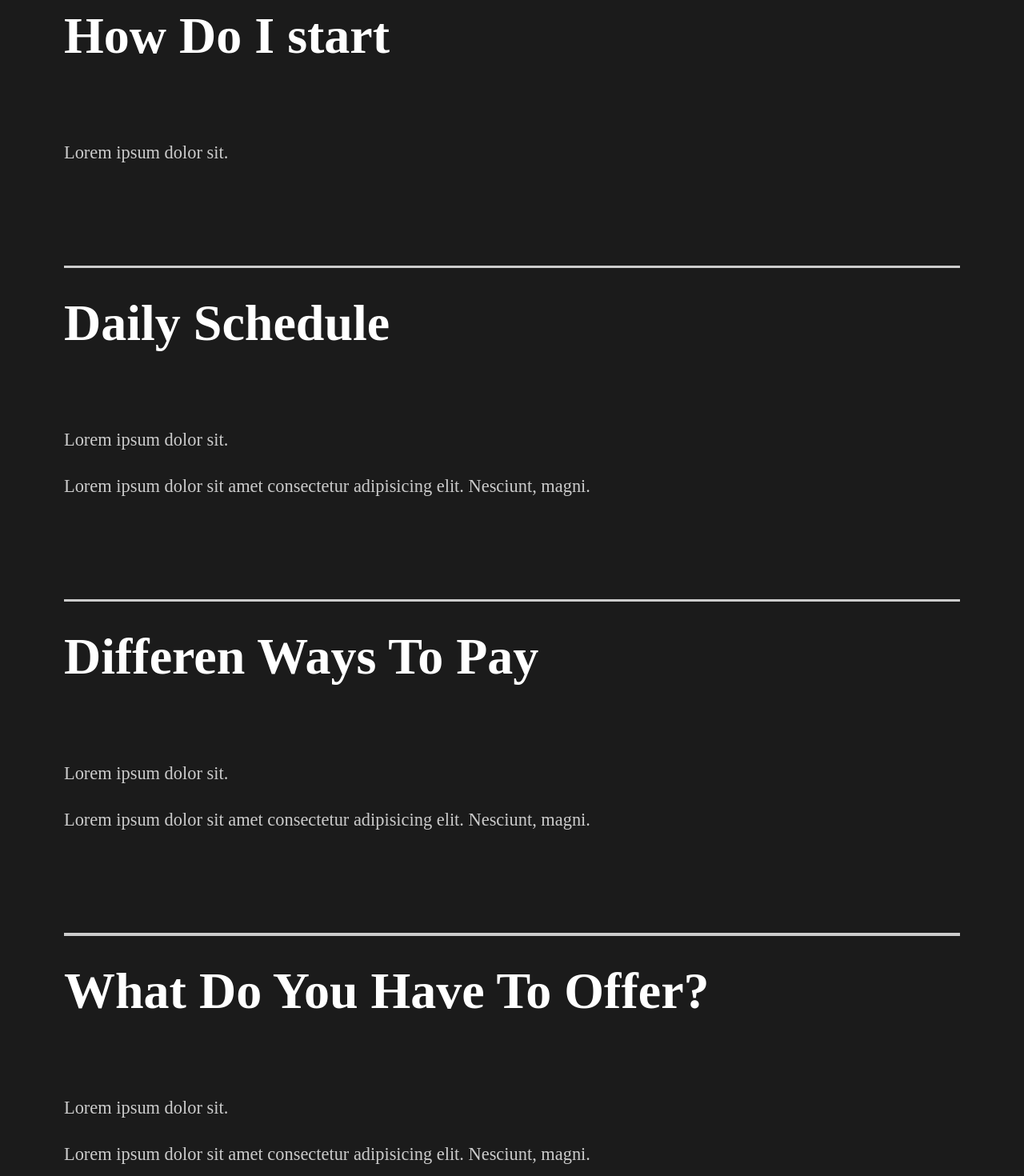
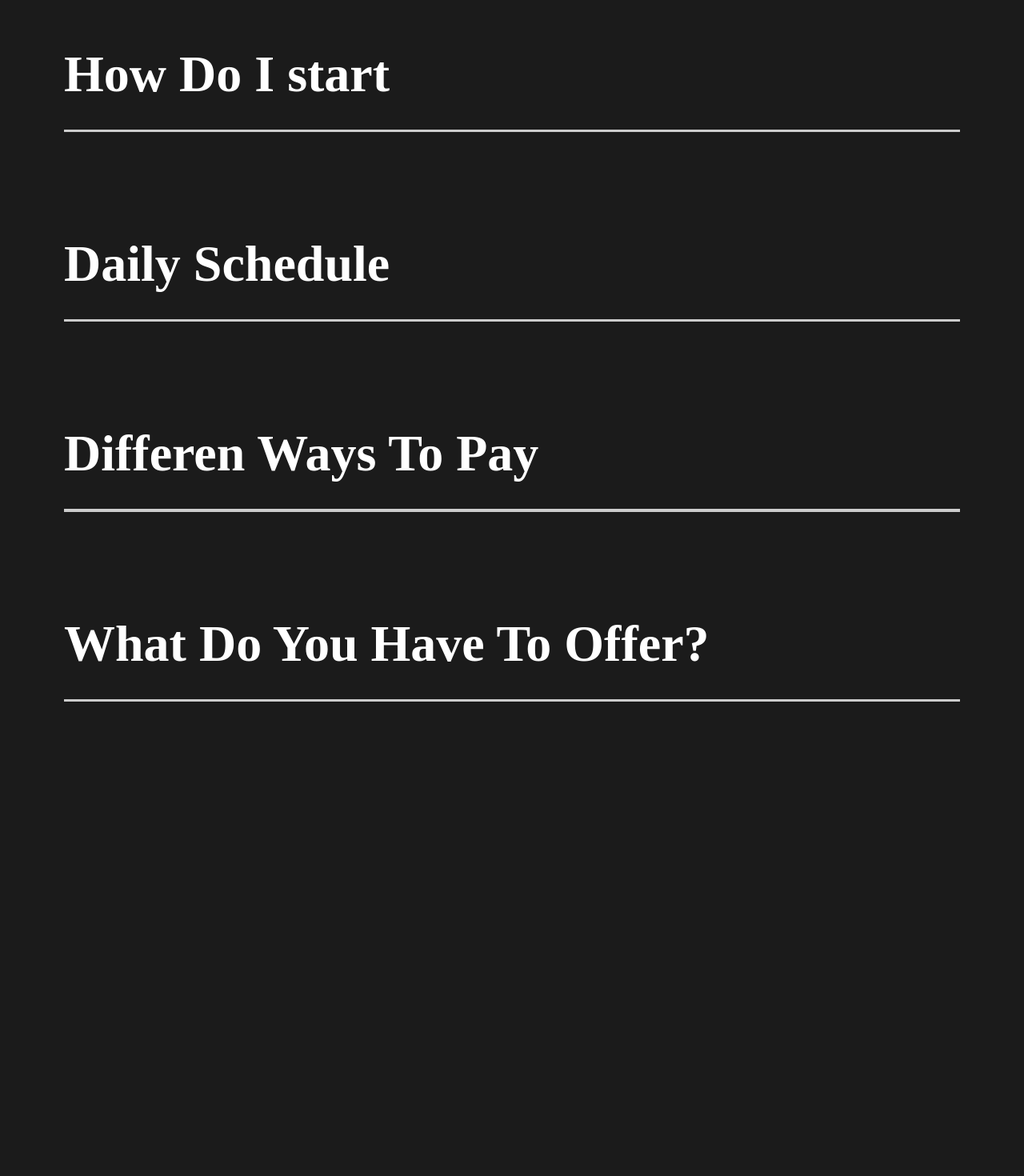
Before and after one commit to DVarner94/capture, a React (Create React App) app: page / in a window 1280 px wide. Shown: the part 1940-3410 px from the top of the page at 80% size. After the commit the page ends 2977 px from the top, so only its background shows below. Built offline with nearby package versions, Linux system fonts and the light colour scheme.

Commit message:
finishing faq anim, start section hidden

```diff
--- a/src/components/FaqSection.js
+++ b/src/components/FaqSection.js
@@ -2,46 +2,38 @@
 import styled from 'styled-components';
 import { About } from '../styles';
 import Toggle from './Toggle';
+import { AnimateSharedLayout } from 'framer-motion';
 
 const FaqSection = () => {
-    const [faqToggle, setFaqToggle] = useState(false)
     return (
         <Faq>
+            <AnimateSharedLayout>
                 <h2>Any Questions <span>FAQ</span></h2>
                 <Toggle title="How Do I start">
-                <div className="question">
-                    <div className="answer">
-                        <p>Lorem ipsum dolor sit.</p>
-                        {faqToggle && (
-                            <p>Lorem ipsum dolor sit amet consectetur adipisicing elit. Nesciunt, magni.</p>
-                        )}
-                    </div>
-                </div>
-            </Toggle>
-            <Toggle title='Daily Schedule'>
-                <div className="question">
                     <div className="answer">
                         <p>Lorem ipsum dolor sit.</p>
                         <p>Lorem ipsum dolor sit amet consectetur adipisicing elit. Nesciunt, magni.</p>
                     </div>
-                </div>
                 </Toggle>
-            <Toggle title='Differen Ways To Pay'>
-                <div className="question">
+                <Toggle title='Daily Schedule'>
                     <div className="answer">
                         <p>Lorem ipsum dolor sit.</p>
                         <p>Lorem ipsum dolor sit amet consectetur adipisicing elit. Nesciunt, magni.</p>
                     </div>
-                </div>
                 </Toggle>
-            <Toggle title='What Do You Have To Offer?'>
-                <div className="question">
+                <Toggle title='Differen Ways To Pay'>
                     <div className="answer">
                         <p>Lorem ipsum dolor sit.</p>
                         <p>Lorem ipsum dolor sit amet consectetur adipisicing elit. Nesciunt, magni.</p>
                     </div>
+                </Toggle>
+                <Toggle title='What Do You Have To Offer?'>
+                    <div className="answer">
+                        <p>Lorem ipsum dolor sit.</p>
+                        <p>Lorem ipsum dolor sit amet consectetur adipisicing elit. Nesciunt, magni.</p>
                     </div>
                 </Toggle>
+            </AnimateSharedLayout>
         </Faq>
     );
 };
--- a/src/components/Toggle.js
+++ b/src/components/Toggle.js
@@ -2,13 +2,13 @@
 import { motion } from 'framer-motion';
 
 const Toggle = ({ children, title }) => {
-    const [toggle, setToggle] = useState(true)
+    const [toggle, setToggle] = useState(false)
     return (
-        <div onClick={() => setToggle(!toggle)}>
-            <motion.h4>{title}</motion.h4>
+        <motion.div layout className='question' onClick={() => setToggle(!toggle)}>
+            <motion.h4 layout>{title}</motion.h4>
             {toggle ? children : ''}
             <div className="faq-line"></div>
-        </div>
+        </motion.div>
     )
 }
 
```
Lines whose indentation alone changed are shown as unchanged.
